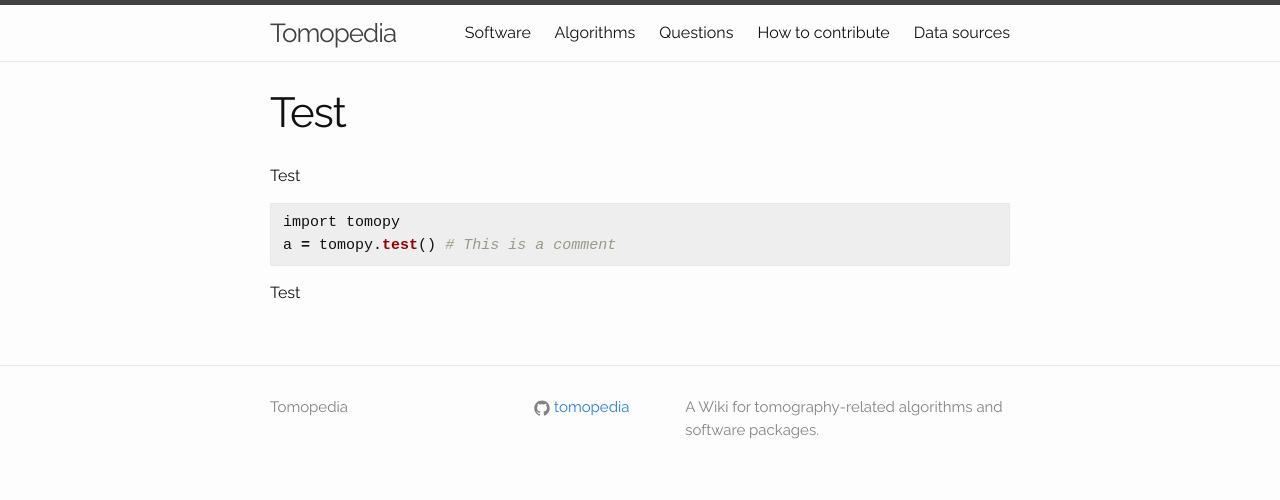
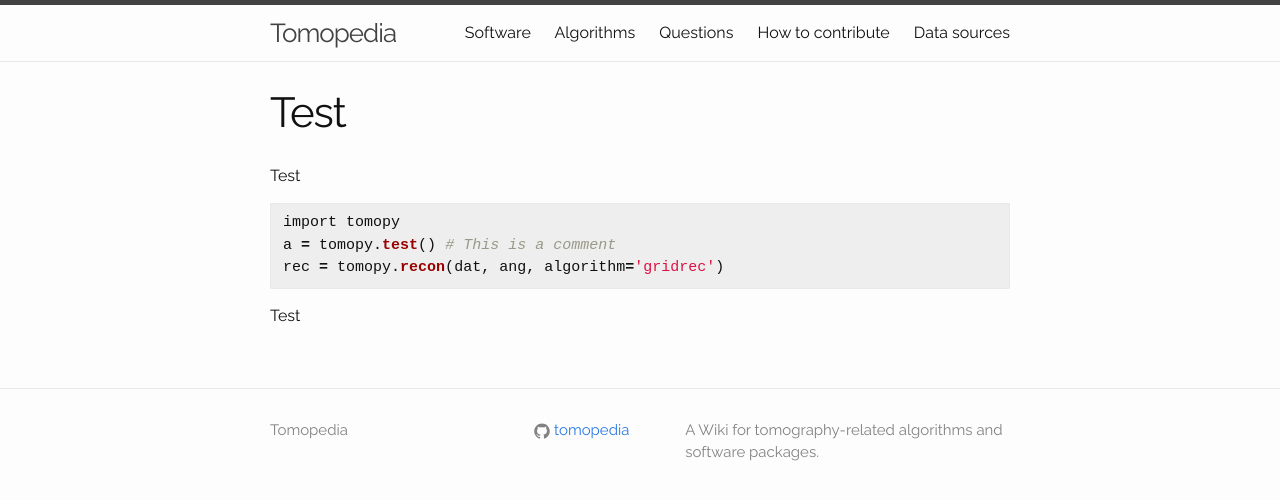
Before and after one commit to tomopedia/tomopedia.github.io, a Jekyll site: the page built from software/test.md, in a window 1280 px wide. Shown: the top 500 px of the page. Built offline with Jekyll 4.4.1, drawn with Linux system fonts in a browser that asks for light colours.

Commit message:
More syntax tests

````diff
--- a/software/test.md
+++ b/software/test.md
@@ -9,6 +9,7 @@ Test
 ```python
 import tomopy
 a = tomopy.test() # This is a comment
+rec = tomopy.recon(dat, ang, algorithm='gridrec')
 ```
 
 Test
````
